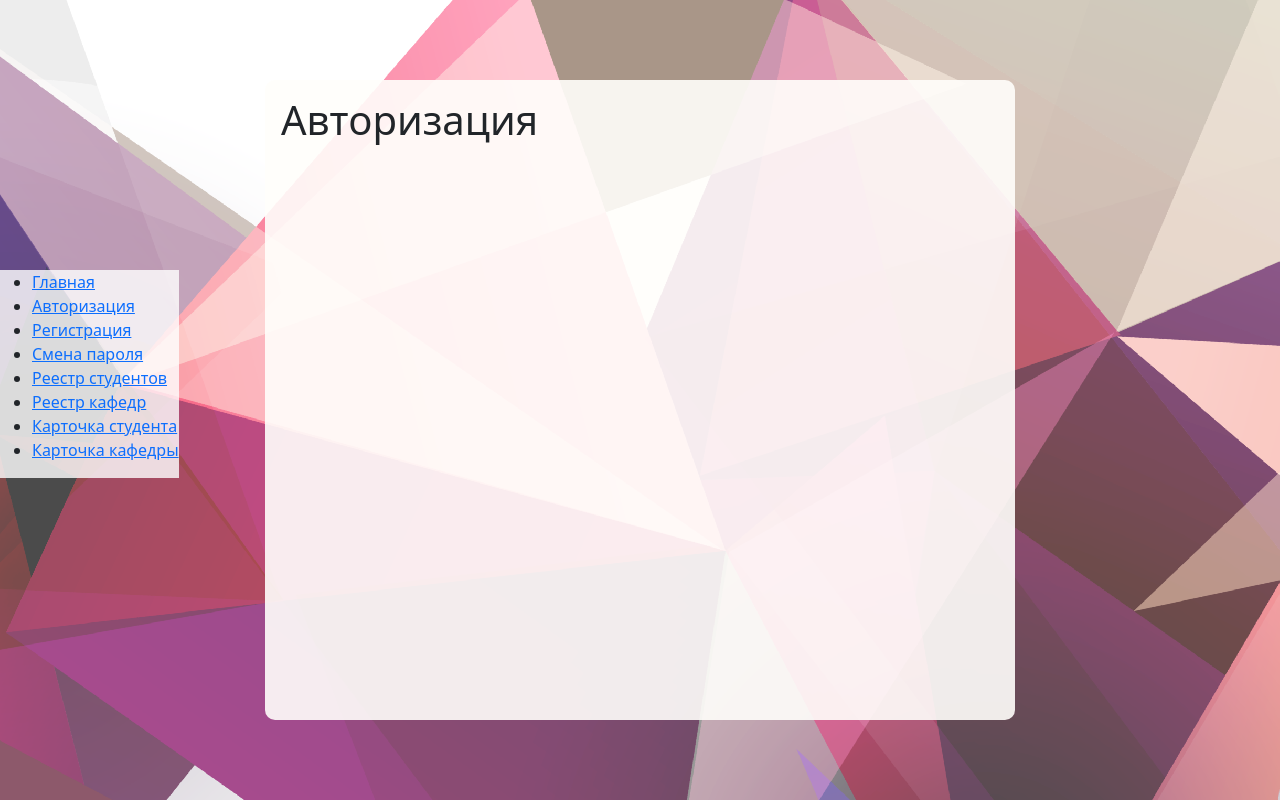
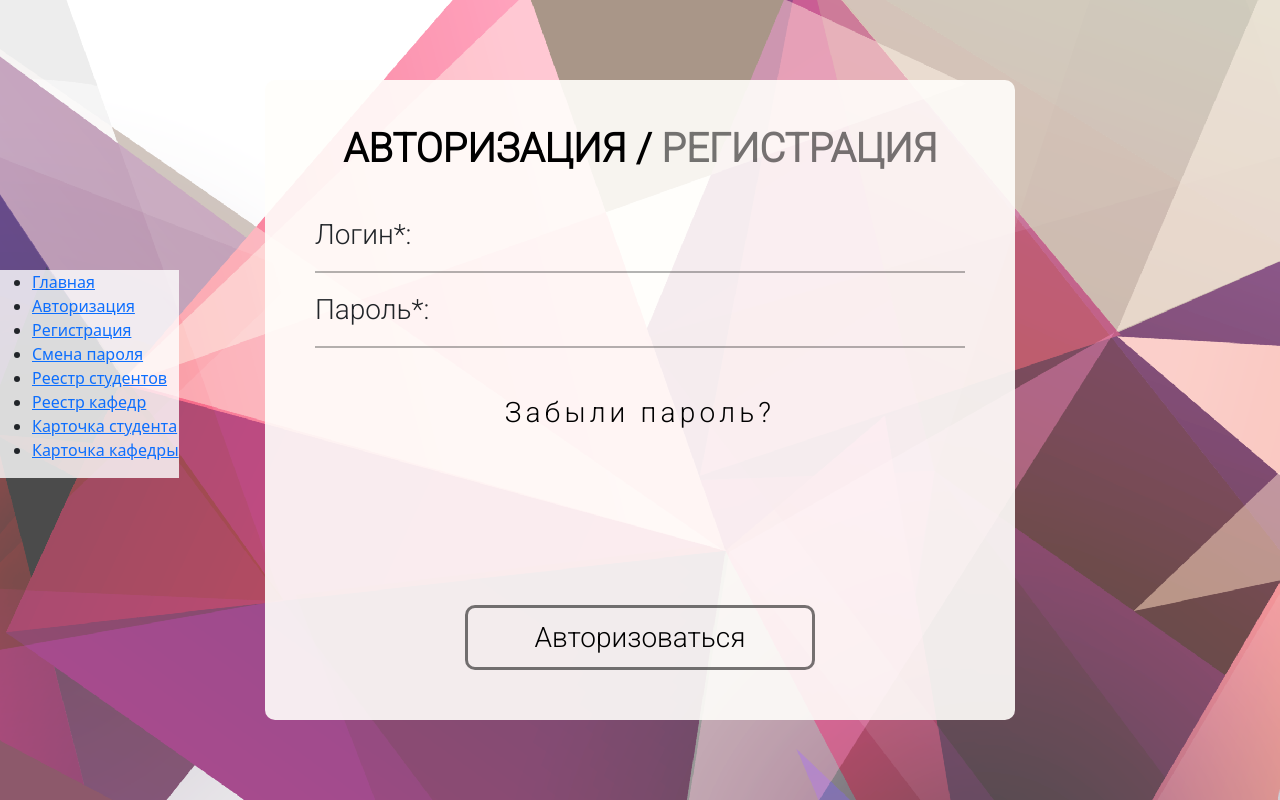
Before and after one commit to techpmi/techpmi.github.io, a React (Create React App) app: page /#/auth in a window 1280 px wide. Built offline with nearby package versions, Linux system fonts and the light colour scheme.

Commit message:
сверстал формы

```diff
--- /dev/null
+++ b/src/Components/Button.css
@@ -0,0 +1,19 @@
+.Button {
+    background: none;
+    border: 3px solid #0008;
+    border-radius: 10px;
+    width: 350px;
+    height: 65px;
+    font-size: 28px;
+    font-family: Roboto;
+    font-weight: 400;
+    transition: ease-in-out 100ms;
+}
+
+.Button:hover {
+    background: #fffc;
+}
+
+.Button:active {
+    background: #ffff;
+}
--- a/src/Components/Button.tsx
+++ b/src/Components/Button.tsx
@@ -1,12 +1,15 @@
+import { MouseEventHandler } from 'react';
 import { Button as BaseButton} from 'react-bootstrap';
+import './Button.css';
 
 type TButtonProps = {
-    onClick: Function;
+    onClick: MouseEventHandler<Element>;
+    caption: string;
+    className?: string;
 }
 
-export default ({onClick}: TButtonProps) => {
+export default ({onClick, caption, className}: TButtonProps) => {
     return (
-
-
+        <BaseButton className={className} bsPrefix="Button" onClick={onClick}>{caption}</BaseButton>
     );
 }
--- a/src/Components/Input.tsx
+++ b/src/Components/Input.tsx
@@ -1,12 +1,13 @@
-import { Component } from 'react';
+import { Component, FormEvent, FormEventHandler } from 'react';
 import { InputGroup, FormControl } from 'react-bootstrap';
 import './Input.css';
 
 type TInputProps = {
     value?: string;
-    label: string;
+    label?: string;
     isHidden?: boolean;
     isRequired?: boolean;
+    onChange?: FormEventHandler;
 }
 
 export default class Input extends Component<TInputProps> {
@@ -14,8 +15,17 @@ export default class Input extends Component<TInputProps> {
     render() {
         return (
             <InputGroup className="InputGroup">
-                <InputGroup.Text className="InputLabel">{this.props.label}{this.props.isRequired?'*':''}:</InputGroup.Text>
-                <FormControl className="InputField" value={this.props.value} onInput={()=>{}} type={this.props.isHidden ? 'password' : 'text'}/>
+                <InputGroup.Text
+                    className="InputLabel">{ this.props.label }{ this.props.isRequired ? '*' : '' }:
+                </InputGroup.Text>
+                <FormControl
+                    className="InputField"
+                    value={this.props.value}
+                    onChange={(event: FormEvent) => {
+                        this.props.onChange && this.props.onChange(event);
+                    }}
+                    type={this.props.isHidden ? 'password' : 'text'}
+                />
             </InputGroup>
         );
     }
--- a/src/Components/Page.tsx
+++ b/src/Components/Page.tsx
@@ -14,7 +14,7 @@ class Page extends Component<PageProps> {
         document.title = this.props.caption;
     }
 
-    getSnapshotBeforeUpdate() {
+    componentDidUpdate() {
         document.title = this.props.caption;
     }
 
--- a/src/Components/Templates/FormPage.css
+++ b/src/Components/Templates/FormPage.css
@@ -5,6 +5,8 @@
     justify-content: center;
     width: 100%;
     height: 100%;
+    font-family: Roboto;
+    font-style: normal;
 }
 
 .Form-background-image {
@@ -24,3 +26,49 @@
     border-radius: 10px;
     border: none;
 }
+
+.Form-wrapper {
+    display: flex;
+    flex-direction: column;
+    margin: 25px;
+    padding: 0;
+}
+
+.Form-header-wrapper {
+    flex-grow: 0;
+    margin-top: 20px;
+    padding: 0;
+}
+
+.Form-header {
+    font-weight: bold;
+    color: #000;
+    margin: 0;
+    font-size: 40px;
+}
+
+.Form-header-link {
+    transition: ease-in-out 100ms;
+    color: #0008;
+    text-decoration: none;
+}
+
+.link {
+    font-style: normal;
+    font-weight: normal;
+    font-size: 28px;
+    line-height: 33px;
+    letter-spacing: 0.15em;
+    text-decoration: none;
+    color: #000000;
+}
+
+.link:hover,
+.Form-header-link:hover {
+    color: #000a;
+}
+
+.link:active,
+.Form-header-link:active {
+    color: #000f;
+}
--- a/src/Components/Templates/FormPage.tsx
+++ b/src/Components/Templates/FormPage.tsx
@@ -14,9 +14,7 @@ class FormPage extends Component<FormPageProps> {
                 <div className="Form-background-image"></div>
                 <Container className="Form-page">
                     <Card className="Form-Card">
-                        <Card.Body>
-                            {this.props.children}
-                        </Card.Body>
+                        {this.props.children}
                     </Card>
                 </Container>
             </>
--- a/src/Pages/Authorization.tsx
+++ b/src/Pages/Authorization.tsx
@@ -1,12 +1,51 @@
-import { Component } from 'react';
+import { Component, FormEvent } from 'react';
 import Page from '../Components/Page';
+import Input from '../Components/Input';
+import { Card } from 'react-bootstrap';
+import Button from '../Components/Button';
 
-// TODO: Сверстать форму авторизации
+interface IAuthorizationState {
+    login: string;
+    password: string;
+}
 
-class Authorization extends Component {
+class Authorization extends Component<{}, IAuthorizationState> {
+    state = {
+        login: '',
+        password: ''
+    }
     render() {
         return (
-            <Page type="form" caption="Авторизация"><h1>Авторизация</h1></Page>
+            <Page type="form" caption="Авторизация">
+                <Card.Body className="Form-wrapper">
+                    <Card.Body className="Form-header-wrapper center">
+                        <h1 className="Form-header">АВТОРИЗАЦИЯ / <a className="Form-header-link" href="/#/reg">РЕГИСТРАЦИЯ</a></h1>
+                    </Card.Body>
+                    <Card.Body className="Form-wrapper">
+                        <Input
+                            isRequired
+                            label="Логин"
+                            value={this.state.login}
+                            onChange={(event: FormEvent<HTMLInputElement>) => {
+                                this.setState({login: event.currentTarget.value})
+                            }}
+                            ></Input>
+                        <Input
+                            isRequired
+                            isHidden
+                            label="Пароль"
+                            value={this.state.password}
+                            onChange={(event: FormEvent<HTMLInputElement>) => {
+                                this.setState({password: event.currentTarget.value})
+                            }}
+                            ></Input>
+                        <a className="link center mt-5"  href="/#/forget">Забыли пароль?</a>
+                    </Card.Body>
+                    <Card.Body className="Form-wrapper center  flex-grow-0">
+                        <Button onClick={ () => {} } caption="Авторизоваться"></Button>
+                    </Card.Body>
+                </Card.Body>
+            </Page>
         );
     }
 }
--- a/src/Pages/ForgetPassword.tsx
+++ b/src/Pages/ForgetPassword.tsx
@@ -1,12 +1,61 @@
-import { Component } from 'react';
+import { Component, FormEvent } from 'react';
 import Page from '../Components/Page';
+import Input from '../Components/Input';
+import { Card } from 'react-bootstrap';
+import Button from '../Components/Button';
 
-// TODO: Сверстать форму восстановления пароля
+interface IAuthorizationState {
+    login: string;
+    password: string;
+    codeword: string;
+}
 
 class ForgetPassword extends Component {
+    state = {
+        login: '',
+        password: '',
+        codeword: ''
+    }
     render() {
         return (
-            <Page type="form" caption="Реристрация"><h1>Реристрация</h1></Page>
+            <Page type="form" caption="Реристрация">
+                <Card.Body className="Form-wrapper">
+                    <Card.Body className="Form-header-wrapper center">
+                        <h1 className="Form-header">СМЕНА ПАРОЛЯ</h1>
+                    </Card.Body>
+                    <Card.Body className="Form-wrapper">
+                        <Input
+                            isRequired
+                            label="Логин"
+                            value={this.state.login}
+                            onChange={(event: FormEvent<HTMLInputElement>) => {
+                                this.setState({login: event.currentTarget.value})
+                            }}
+                            ></Input>
+                        <Input
+                            isRequired
+                            isHidden
+                            label="Кодовое слово"
+                            value={this.state.codeword}
+                            onChange={(event: FormEvent<HTMLInputElement>) => {
+                                this.setState({codeword: event.currentTarget.value})
+                            }}
+                            ></Input>
+                        <Input
+                            isRequired
+                            isHidden
+                            label="Новый пароль"
+                            value={this.state.password}
+                            onChange={(event: FormEvent<HTMLInputElement>) => {
+                                this.setState({password: event.currentTarget.value})
+                            }}
+                            ></Input>
+                    </Card.Body>
+                    <Card.Body className="Form-wrapper center  flex-grow-0">
+                        <Button onClick={ () => {} } caption="Сменить пароль"></Button>
+                    </Card.Body>
+                </Card.Body>
+            </Page>
         );
     }
 }
--- a/src/Pages/Registration.tsx
+++ b/src/Pages/Registration.tsx
@@ -1,26 +1,98 @@
-import { Component } from 'react';
+import { Component, FormEvent } from 'react';
 import Page from '../Components/Page';
 import Input from '../Components/Input';
 import { Card } from 'react-bootstrap';
+import Button from '../Components/Button';
 
-// TODO: Сверстать форму регистрации
+interface IRegistrationState {
+    name: string;
+    surname: string;
+    patronymic: string;
+    login: string;
+    email: string;
+    password: string;
+    codeword: string;
+}
 
-class Registration extends Component {
+class Registration extends Component<{}, IRegistrationState> {
+    state = {
+        name: '',
+        surname: '',
+        patronymic: '',
+        login: '',
+        email: '',
+        password: '',
+        codeword: ''
+    }
     render() {
         return (
             <Page type="form" caption="Регистрация">
-                <>
-                    <h1>Регистрация / <a href="/#/auth">Авторизация</a></h1>
-                    <Card.Body>
-                        <Input isRequired label="Фамилия"></Input>
-                        <Input isRequired label="Имя"></Input>
-                        <Input label="Отчество"></Input>
-                        <Input isRequired label="Логин"></Input>
-                        <Input label="Почта"></Input>
-                        <Input isRequired isHidden label="Пароль"></Input>
-                        <Input isRequired isHidden label="Кодовое слово"></Input>
+                <Card.Body className="Form-wrapper">
+                    <Card.Body className="Form-header-wrapper center">
+                        <h1 className="Form-header">РЕГИСТРАЦИЯ / <a className="Form-header-link" href="/#/auth">АВТОРИЗАЦИЯ</a></h1>
                     </Card.Body>
-                </>
+                    <Card.Body className="Form-wrapper">
+                        <Input
+                            isRequired
+                            label="Фамилия"
+                            value={this.state.name}
+                            onChange={(event: FormEvent<HTMLInputElement>) => {
+                                this.setState({name: event.currentTarget.value})
+                            }}
+                            ></Input>
+                        <Input
+                            isRequired
+                            label="Имя"
+                            value={this.state.surname}
+                            onChange={(event: FormEvent<HTMLInputElement>) => {
+                                this.setState({surname: event.currentTarget.value})
+                            }}
+                            ></Input>
+                        <Input
+                            label="Отчество"
+                            value={this.state.patronymic}
+                            onChange={(event: FormEvent<HTMLInputElement>) => {
+                                this.setState({patronymic: event.currentTarget.value})
+                            }}
+                            ></Input>
+                        <Input
+                            isRequired
+                            label="Логин"
+                            value={this.state.login}
+                            onChange={(event: FormEvent<HTMLInputElement>) => {
+                                this.setState({login: event.currentTarget.value})
+                            }}
+                            ></Input>
+                        <Input
+                            label="Почта"
+                            value={this.state.email}
+                            onChange={(event: FormEvent<HTMLInputElement>) => {
+                                this.setState({email: event.currentTarget.value})
+                            }}
+                            ></Input>
+                        <Input
+                            isRequired
+                            isHidden
+                            label="Пароль"
+                            value={this.state.password}
+                            onChange={(event: FormEvent<HTMLInputElement>) => {
+                                this.setState({password: event.currentTarget.value})
+                            }}
+                            ></Input>
+                        <Input
+                            isRequired
+                            isHidden
+                            label="Кодовое слово"
+                            value={this.state.codeword}
+                            onChange={(event: FormEvent<HTMLInputElement>) => {
+                                this.setState({codeword: event.currentTarget.value})
+                            }}
+                            ></Input>
+                    </Card.Body>
+                    <Card.Body className="Form-wrapper center flex-grow-0">
+                        <Button onClick={ () => {} } caption="Зарегистрироваться"></Button>
+                    </Card.Body>
+                </Card.Body>
             </Page>
         );
     }
--- a/src/index.css
+++ b/src/index.css
@@ -14,3 +14,13 @@ nav {
   top: 270px;
   z-index: 999;
 }
+
+.center {
+  display: flex;
+  justify-content: center;
+  align-items: center;
+}
+
+.flex-grow-0 {
+  flex-grow: 0;
+}
```
